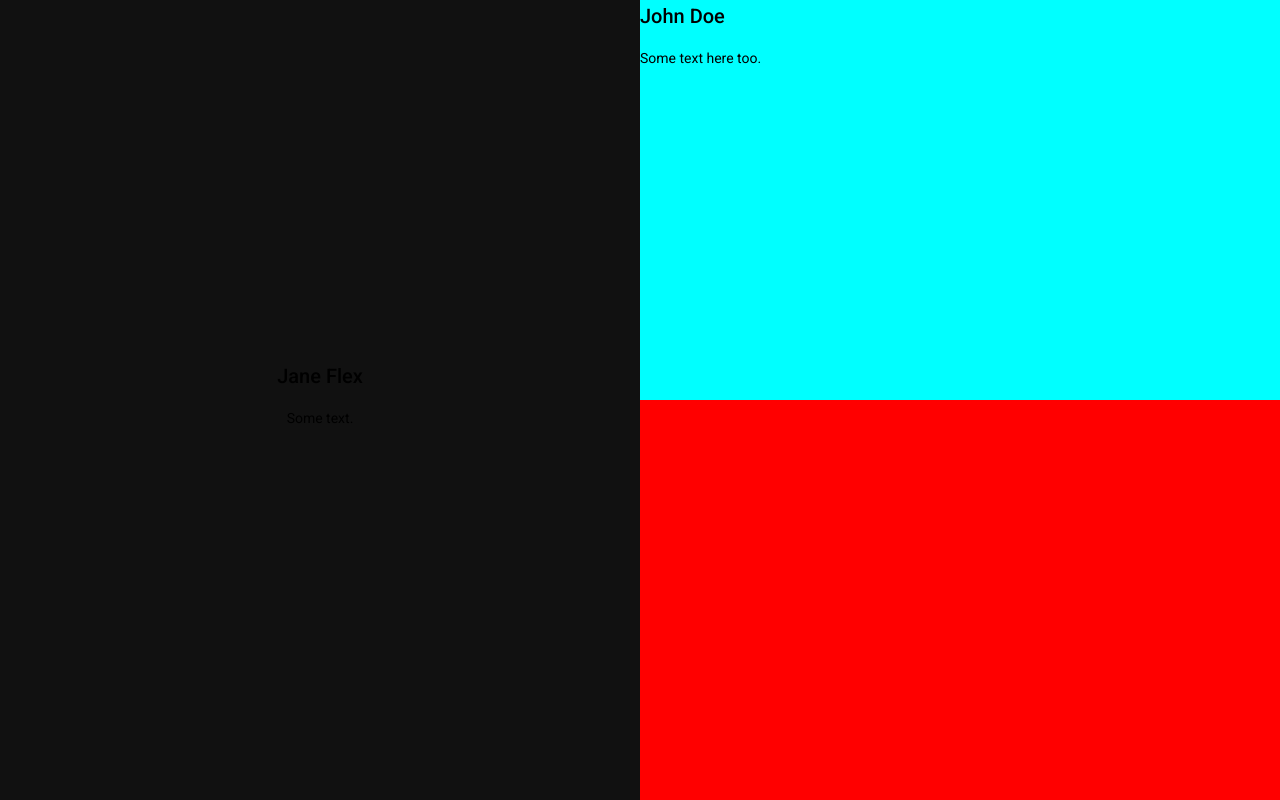
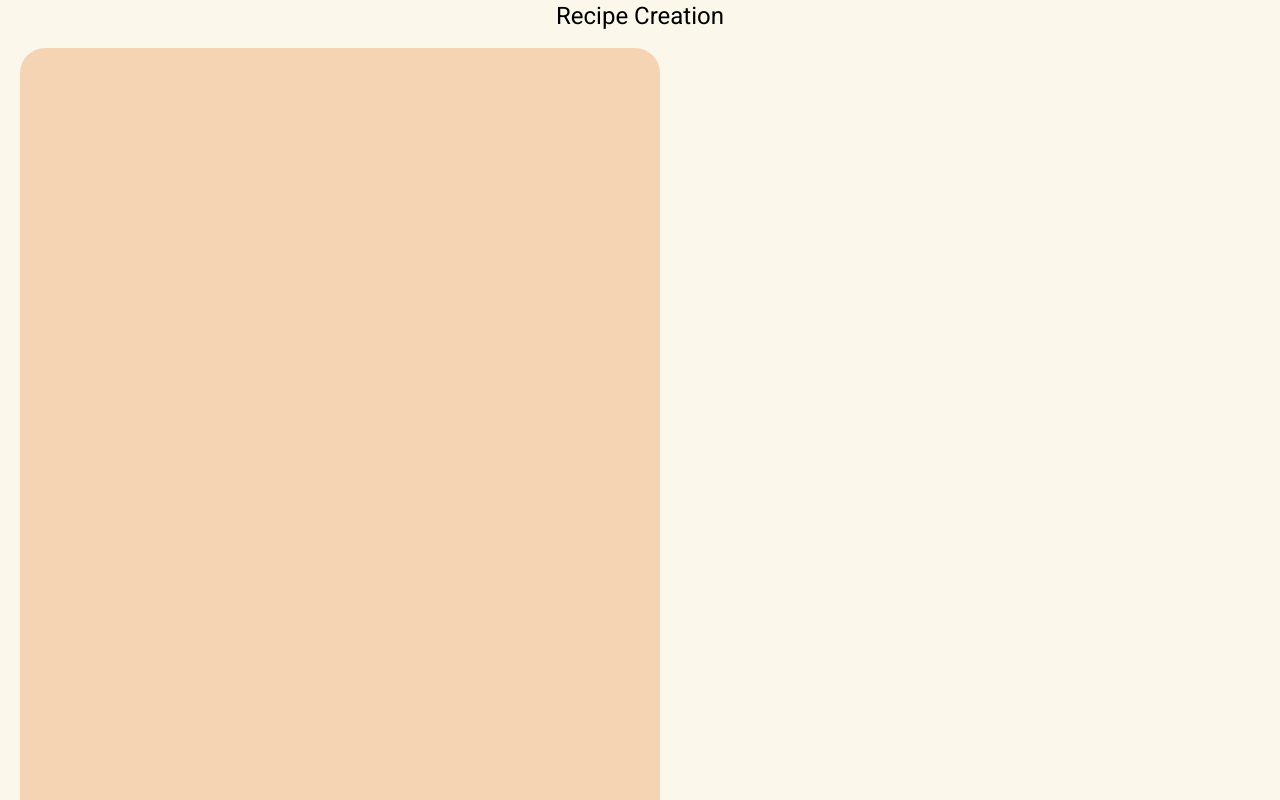
Before and after one commit to EnsyFane/ProiectColectivG4-2021, an Angular app in the folder iChef-WebUi/: page / in a window 1280 px wide. Shown: the top 800 px of the page. Built offline with nearby package versions, Linux system fonts and the light colour scheme.

Commit message:
modify the page

```diff
--- a/iChef-WebUi/src/app/components/recipe-page/recipe-page.component.html
+++ b/iChef-WebUi/src/app/components/recipe-page/recipe-page.component.html
@@ -9,21 +9,21 @@
       {{tile.text}}
     </mat-grid-tile>
   </mat-grid-list> -->
+<body>
+  <h1>Recipe Creation</h1>
+  <div class="left">
 
-
-  <div class="split left">
-    <div class="centered">
-
-      <h2>Jane Flex</h2>
-      <p>Some text.</p>
-    </div>
   </div>
 
-  <div class="split right">
+  <div class="right">
 
-        <div class="splithorizontal">
-      <h2>John Doe</h2>
-      <p>Some text here too.</p>
+      <div class="up">
+
+      </div>
+      <div class="down">
+
       </div>
 
   </div>
+
+  </body>
--- a/iChef-WebUi/src/app/components/recipe-page/recipe-page.component.scss
+++ b/iChef-WebUi/src/app/components/recipe-page/recipe-page.component.scss
@@ -1,38 +1,35 @@
-/* Split the screen in half */
-.split {
-  height: 100%;
-  width: 50%;
-  position: fixed;
-  z-index: 2;
-  top: 0;
-  overflow-x: hidden;
+@import '../../styles/mixins.scss';
+@import '../../styles/variables.scss';
+
+h1 {
+  text-align: center;
 }
 
+body {
+  background-color: $primary-background-color;
+}
 
-.splithorizontal {
-  height: 50%;
-  width: 100%;
-  background-color: aqua;
-  top:0;
-  z-index: 1;
+.up {
+  @include split-vertical();
+  background-color: $ingredients-page;
 }
+.down {
+  @include split-vertical();
+  background-color: white;
+}
+
 /* Control the left side */
 .left {
-  left: 0;
-  background-color: #111;
+  @include split-horizontal();
+  background-color: $search-bar-color;
+  margin-left: 20px;
+  box-sizing: border-box;
 }
 
 /* Control the right side */
 .right {
-  right: 0;
-  background-color: red;
+  @include split-horizontal();
+  margin-right: 20px;
+  box-sizing: border-box;
+
 }
-
-/* If you want the content centered horizontally and vertically */
-.centered {
-  position: absolute;
-  top: 50%;
-  left: 50%;
-  transform: translate(-50%, -50%);
-  text-align: center;
-}
--- a/iChef-WebUi/src/app/styles/mixins.scss
+++ b/iChef-WebUi/src/app/styles/mixins.scss
@@ -11,3 +11,17 @@
     border: 3px solid $primary-color;
     border-radius: 25px;
 }
+
+
+@mixin split-horizontal {
+    height: 100%;
+    width: 50%;
+    display: inline-block;
+    border-radius: 25px;
+}
+
+@mixin split-vertical {
+    height: 50%;
+    width: 100%;
+    border-radius: 25px;
+}
--- a/iChef-WebUi/src/app/styles/variables.scss
+++ b/iChef-WebUi/src/app/styles/variables.scss
@@ -7,3 +7,4 @@ App color palette
  $secondary-background-color: white;
  $search-bar-color:  rgba($color: #F0B17E, $alpha: 0.5);
  $recipe-title-background: rgba($color: #FFFFFF, $alpha: 0.7);
+ $ingredients-page:  rgba($color:#E98074, $alpha:0.5);
```
